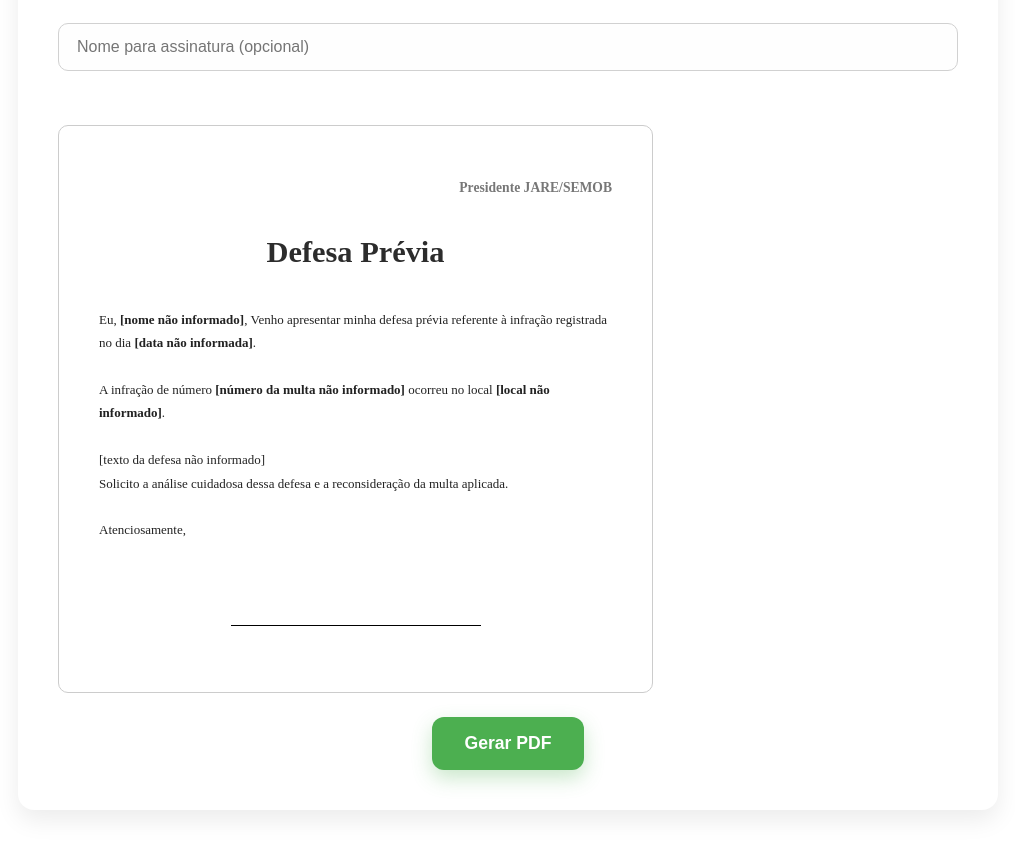
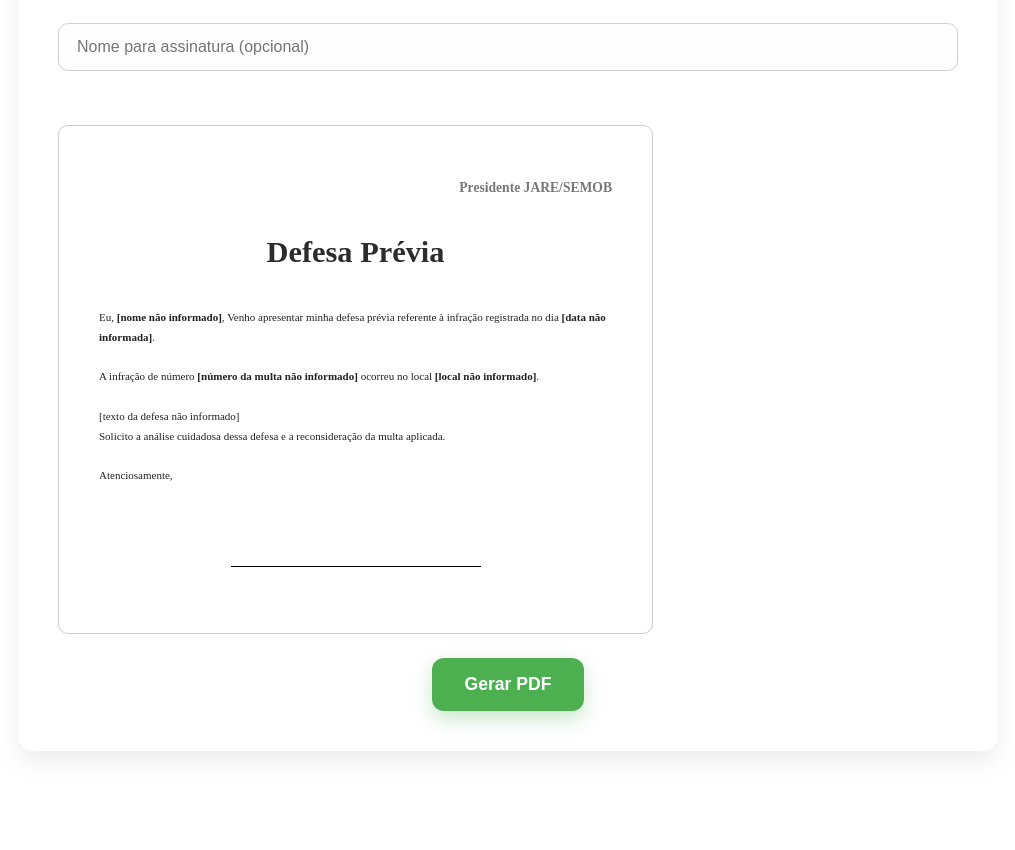
Before and after one commit to Geremiasrds/gerador-de-defeza, a React (Vite) app: page / in a window 1280 px wide. Shown: the part 1251-2101 px from the top of the page, without its empty margins (132-1147 px from the left). After the commit the page ends 2042 px from the top, so only its background shows below. Built offline with nearby package versions, Linux system fonts and the light colour scheme.

Commit message:
novo prjeto simples

```diff
--- a/src/componentes/styles.js
+++ b/src/componentes/styles.js
@@ -79,7 +79,7 @@ export const PdfContent = styled.div`
   border: 1px solid #ccc;
   border-radius: 10px;
   color: #222;
-  font-size: 13px;
+  font-size: 11px;
   line-height: 1.8;
   font-family: strong;
   box-sizing: border-box;
```
